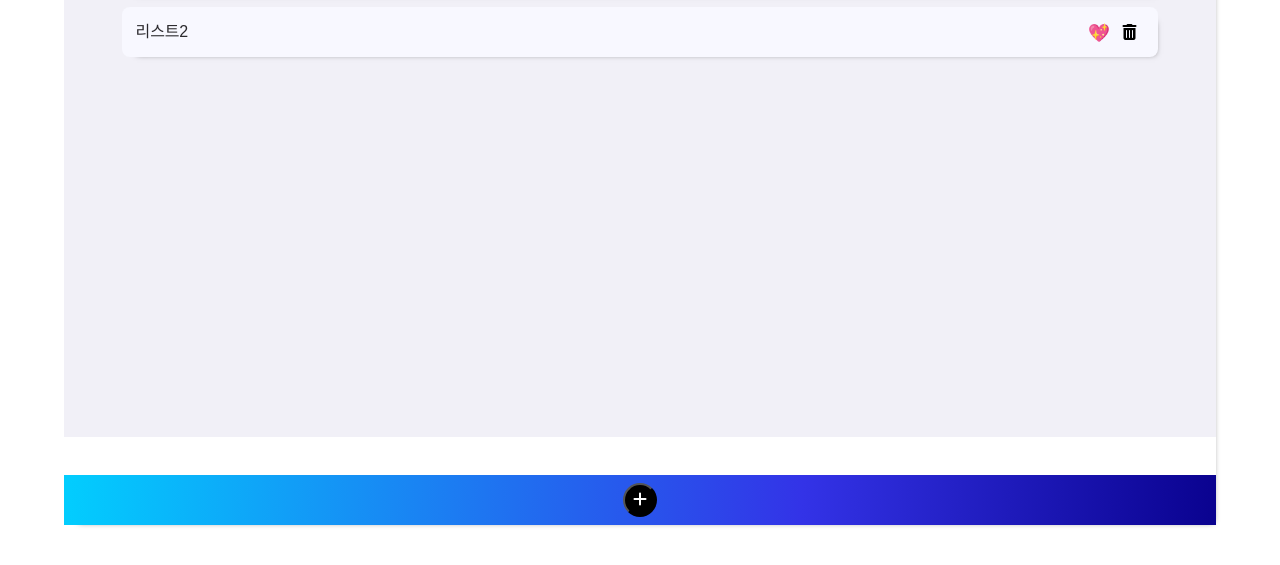
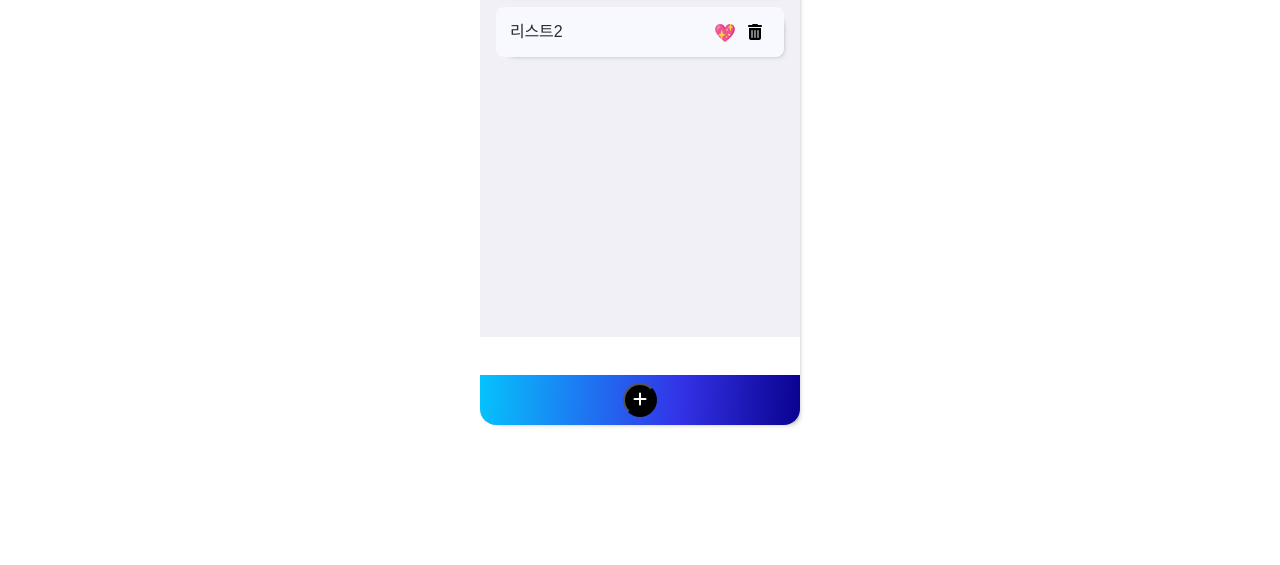
Before and after one commit to sunaaank/playground, a website: page shopping_list/index.html in a window 1280 px wide. Shown: the part 123-688 px from the top of the page. Drawn offline with Linux system fonts and the light colour scheme.

Commit message:
Style: 쇼핑리스트_css 변경

```diff
--- a/shopping_list/styles.css
+++ b/shopping_list/styles.css
@@ -5,10 +5,10 @@ body {
 }
 
 .list {
-  width: 90%;
-  height: 100%;
+  width: 20em;
+  height: 33em;
   margin: 20px 0;
-  border-radius: 20px 20px 0 0;
+  border-radius: 16px;
   background: rgb(10,2,143);
   background: linear-gradient(273deg, rgba(10,2,143,1) 0%, rgba(51,51,231,1) 35%, rgba(0,212,255,1) 100%);
   color: white;
@@ -28,7 +28,7 @@ body {
   flex-direction: column;
   align-items: center;
   width: 100%;
-  height: 500px;
+  height: 400px;
   overflow-y: auto;
   -ms-overflow-style: none; /* IE and Edge */
   scrollbar-width: none; /* Firefox */
@@ -87,8 +87,7 @@ body {
 
 .footer {
   width: 100%;
-  height: 100%;
-  border-radius: 0 0 20px 20px;
+  height: auto;
   text-align: center;
 }
 
```
Also changed, not shown: index.html (+4 -4 lines).
